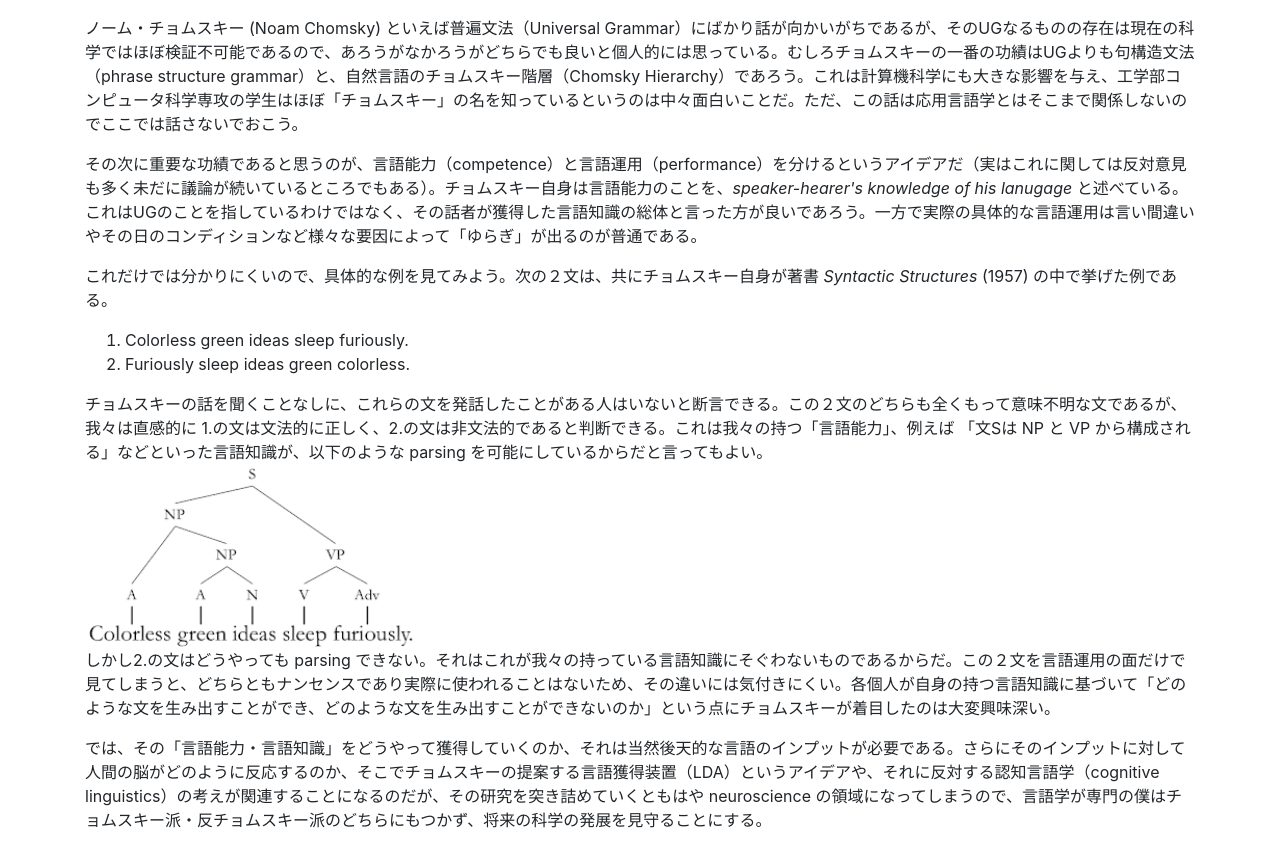
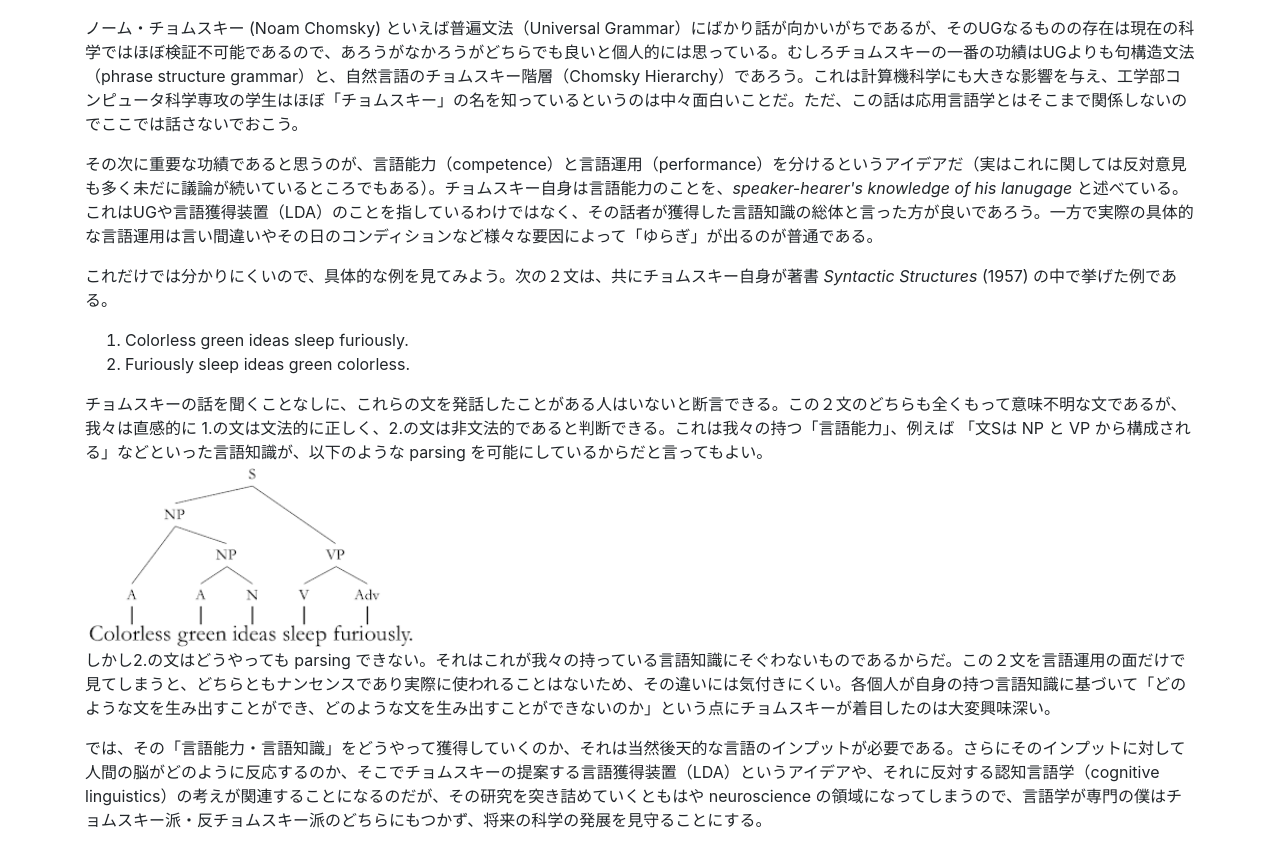
Before and after one commit to YuugenP/nozomiyamada.github.io, a plain HTML site: page blogs/0106-2.html in a window 1280 px wide. Drawn offline with nearby package versions, Linux system fonts and the light colour scheme; files whose address does not match are found by name.

Commit message:
Update 0106-2.html

```diff
--- a/blogs/0106-2.html
+++ b/blogs/0106-2.html
@@ -44,7 +44,7 @@
         ノーム・チョムスキー (Noam Chomsky) といえば普遍文法（Universal Grammar）にばかり話が向かいがちであるが、そのUGなるものの存在は現在の科学ではほぼ検証不可能であるので、あろうがなかろうがどちらでも良いと個人的には思っている。むしろチョムスキーの一番の功績はUGよりも句構造文法（phrase structure grammar）と、自然言語のチョムスキー階層（Chomsky Hierarchy）であろう。これは計算機科学にも大きな影響を与え、工学部コンピュータ科学専攻の学生はほぼ「チョムスキー」の名を知っているというのは中々面白いことだ。ただ、この話は応用言語学とはそこまで関係しないのでここでは話さないでおこう。
       </p>
       <p>
-        その次に重要な功績であると思うのが、言語能力（competence）と言語運用（performance）を分けるというアイデアだ（実はこれに関しては反対意見も多く未だに議論が続いているところでもある）。チョムスキー自身は言語能力のことを、<i>speaker-hearer's knowledge of his lanugage</i> と述べている。これはUGのことを指しているわけではなく、その話者が獲得した言語知識の総体と言った方が良いであろう。一方で実際の具体的な言語運用は言い間違いやその日のコンディションなど様々な要因によって「ゆらぎ」が出るのが普通である。
+        その次に重要な功績であると思うのが、言語能力（competence）と言語運用（performance）を分けるというアイデアだ（実はこれに関しては反対意見も多く未だに議論が続いているところでもある）。チョムスキー自身は言語能力のことを、<i>speaker-hearer's knowledge of his lanugage</i> と述べている。これはUGや言語獲得装置（LDA）のことを指しているわけではなく、その話者が獲得した言語知識の総体と言った方が良いであろう。一方で実際の具体的な言語運用は言い間違いやその日のコンディションなど様々な要因によって「ゆらぎ」が出るのが普通である。
       </p>
       <p>
         これだけでは分かりにくいので、具体的な例を見てみよう。次の２文は、共にチョムスキー自身が著書 <i>Syntactic Structures</i> (1957) の中で挙げた例である。
```
